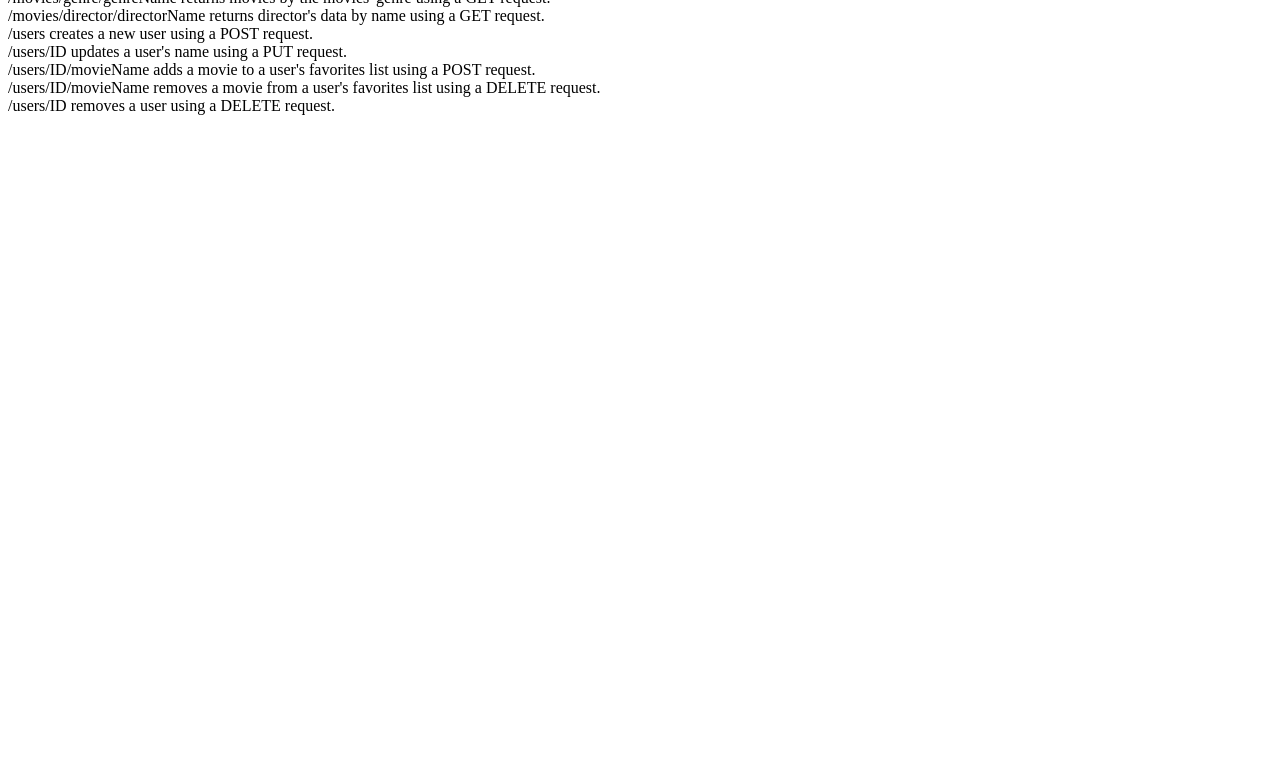
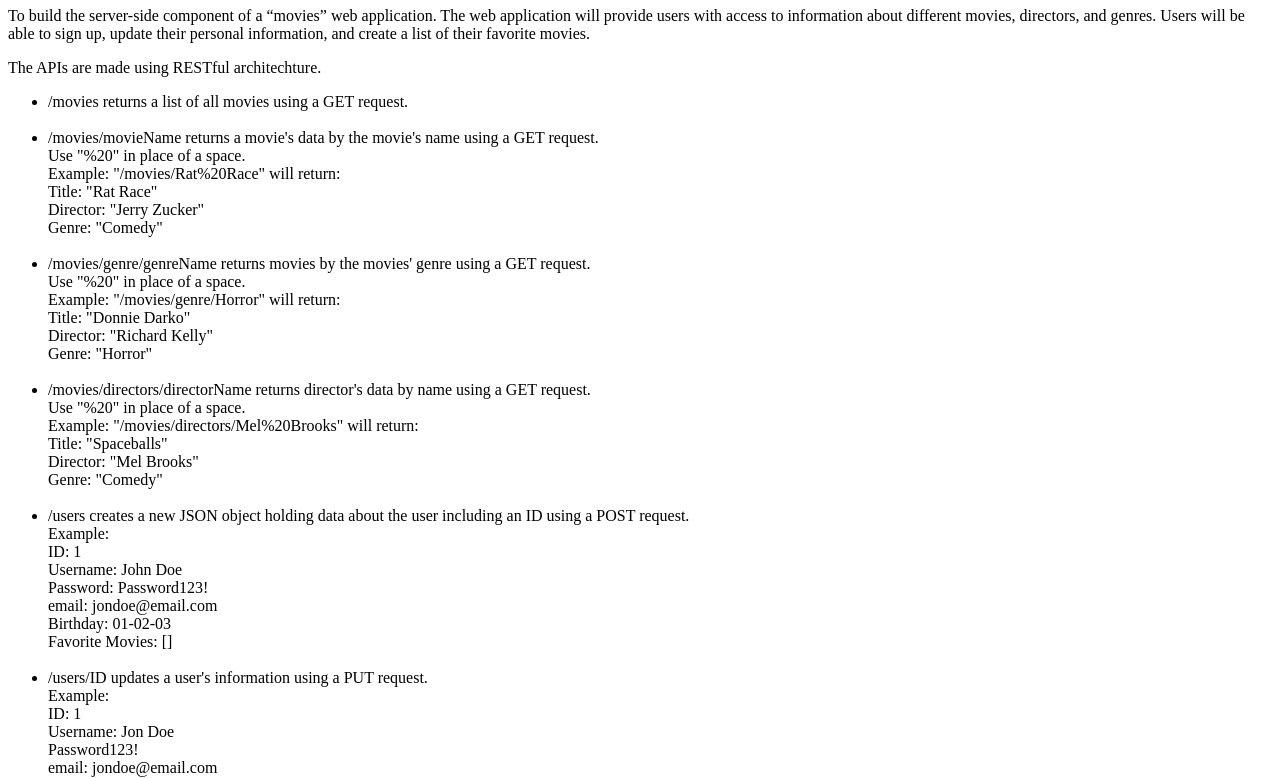
Before and after one commit to JubJubby/movie_api, a website: page public/documentation.html in a window 1280 px wide. Shown: the part 73-851 px from the top of the page. Before the commit the page ends 800 px from the top, so only its background shows below. Drawn offline with Linux system fonts and the light colour scheme.

Commit message:
added more information and updated to proper html formatting

```diff
--- a/public/documentation.html
+++ b/public/documentation.html
@@ -1,10 +1,31 @@
-URL endpoints:
-<br>/movies returns a list of all movies using a GET request.
-<br>/movies/movieName returns a movie's data by the movie's name using a GET request (use "%20" in place of a space).
-<br>/movies/genre/genreName returns movies by the movies' genre using a GET request.
-<br>/movies/director/directorName returns director's data by name using a GET request.
-<br>/users creates a new user using a POST request.
-<br>/users/ID updates a user's name using a PUT request.
-<br>/users/ID/movieName adds a movie to a user's favorites list using a POST request.
-<br>/users/ID/movieName removes a movie from a user's favorites list using a DELETE request.
-<br>/users/ID removes a user using a DELETE request.
+<!DOCTYPE html>
+<html lang="en">
+    <head>
+        <meta charset="utf-8" />
+        <meta name="viewport" content="width=device-width" , initial-scale="1.0" />
+        <link rel="stylesheet" href="styles.css"/>
+        <title>movie_api documentation</title>
+    </head>
+    <body>
+        <h1>Objective</h1>
+
+        <p>
+            To build the server-side component of a “movies” web application. The web
+            application will provide users with access to information about different
+            movies, directors, and genres. Users will be able to sign up, update their
+            personal information, and create a list of their favorite movies.
+        </p>
+        <p>The APIs are made using RESTful architechture.</p>
+        <ul>
+            <li>/movies returns a list of all movies using a GET request.</li>
+            <br><li>/movies/movieName returns a movie's data by the movie's name using a GET request. <br>Use "%20" in place of a space. <br>Example: "/movies/Rat%20Race" will return: <br>Title: "Rat Race"<br>Director: "Jerry Zucker"<br>Genre: "Comedy"</li>
+            <br><li>/movies/genre/genreName returns movies by the movies' genre using a GET request. <br>Use "%20" in place of a space. <br>Example: "/movies/genre/Horror" will return: <br>Title: "Donnie Darko"<br>Director: "Richard Kelly"<br>Genre: "Horror"</li>
+            <br><li>/movies/directors/directorName returns director's data by name using a GET request. <br>Use "%20" in place of a space. <br>Example: "/movies/directors/Mel%20Brooks" will return: <br>Title: "Spaceballs"<br>Director: "Mel Brooks"<br>Genre: "Comedy"</li>
+            <br><li>/users creates a new JSON object holding data about the user including an ID using a POST request. <br>Example:<br>ID: 1<br>Username: John Doe<br>Password: Password123!<br>email: jondoe@email.com<br>Birthday: 01-02-03<br>Favorite Movies: []</li>
+            <br><li>/users/ID updates a user's information using a PUT request. <br>Example:<br>ID: 1<br>Username: Jon Doe<br>Password123!<br>email: jondoe@email.com<br>Birthday: 01-02-03<br>Favorite Movies: []</li>
+            <br><li>/users/ID/movieName adds a movie to a user's favorites list using a POST request. This returns only a text saying that the movie has been added.</li>
+            <br><li>/users/ID/movieName removes a movie from a user's favorites list using a DELETE request. This returns only a text saying that the movie has been removed.</li>
+            <br><li>/users/ID removes a user using a DELETE request. This returns only a text saying that the user has been deleted.</li>
+        </ul>
+    </body>
+</html>
```
